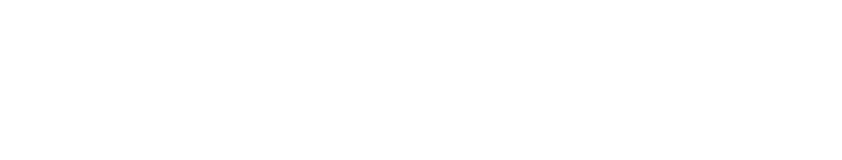
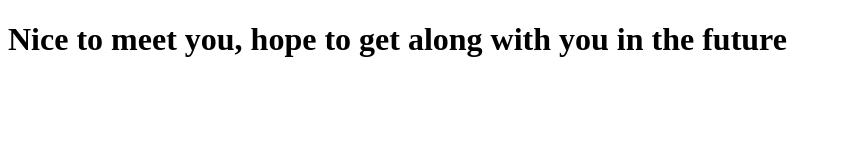
Before and after one commit to jenjira185/symmetrical-parakeet-githubLesson, a plain HTML site: page index.html in a window 1280 px wide. Shown: the whole page, without its empty margins (0-842 px from the left). Drawn offline with Linux system fonts and the light colour scheme.

Commit message:
Added h1 to HTML

```diff
--- a/index.html
+++ b/index.html
@@ -6,6 +6,6 @@
     <title>Document</title>
 </head>
 <body>
-
+    <h1>Nice to meet you, hope to get along with you in the future</h1>
 </body>
 </html>
```
